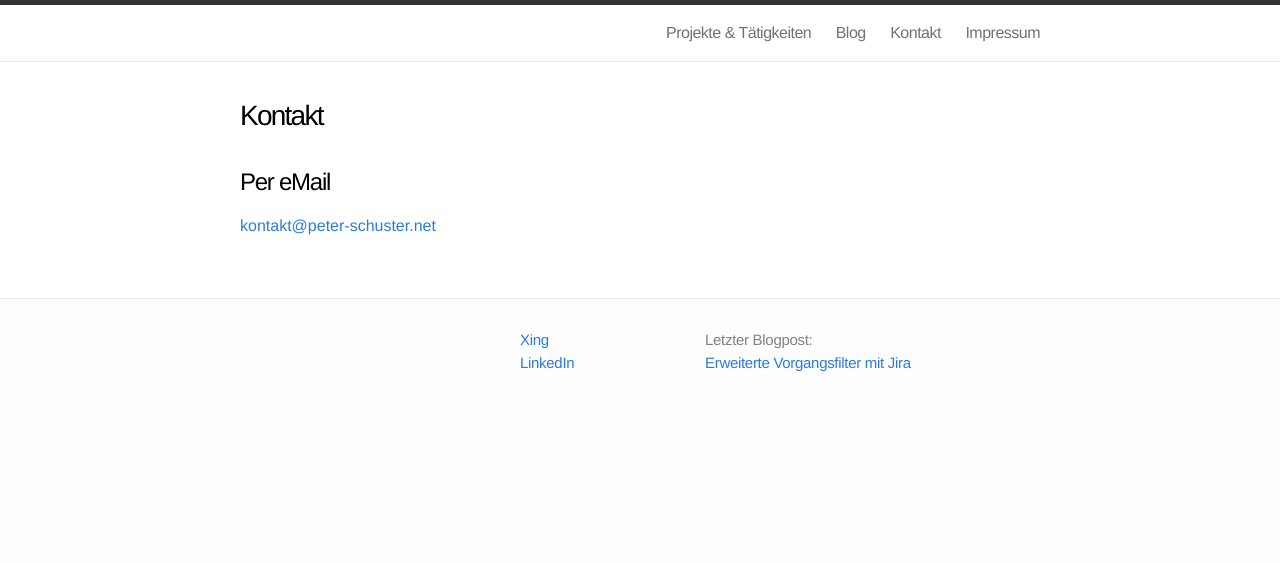
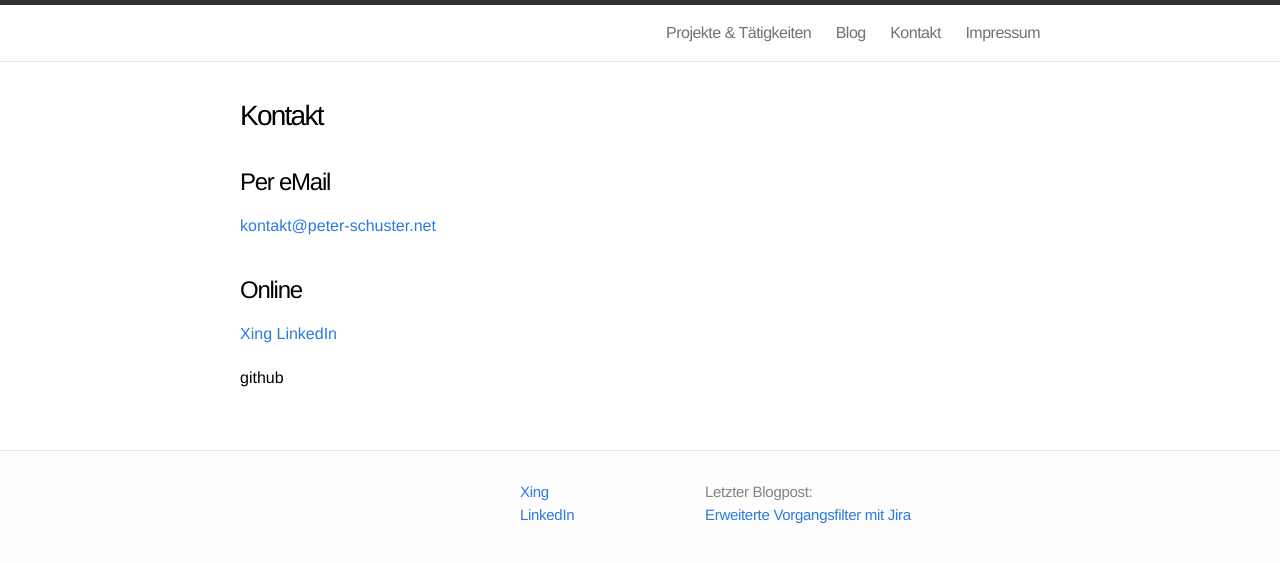
Before and after one commit to petschbot/website, a Jekyll site: the page built from kontakt.md, in a window 1280 px wide. Shown: the top 563 px of the page. Built offline with Jekyll 4.4.1, drawn with Linux system fonts in a browser that asks for light colours.

Commit message:
Kontaktlinks

```diff
--- a/kontakt.md
+++ b/kontakt.md
@@ -7,3 +7,10 @@ permalink: /kontakt/
 ## Per eMail
 
 [kontakt@peter-schuster.net](mailto:kontakt@peter-schuster.net)
+
+## Online
+
+[Xing](https://www.xing.com/profile/Peter_Schuster54){:target="_blank"}
+  [LinkedIn](http://de.linkedin.com/pub/peter-schuster/22/188/690){:target="_blank"}
+
+github
```
Also changed, not shown: 3 other files.
